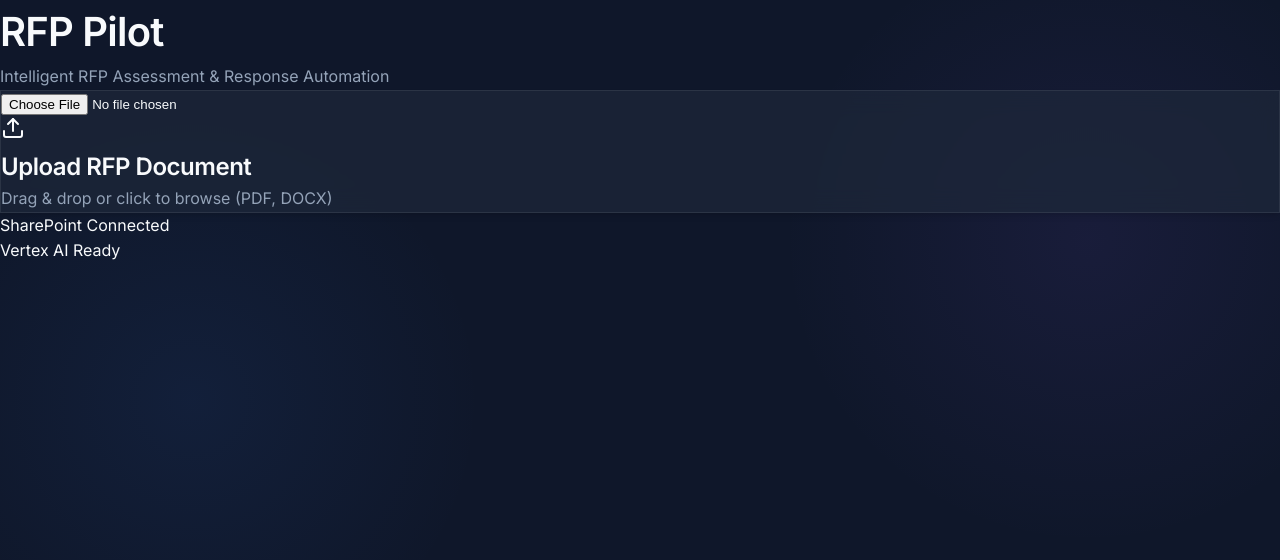
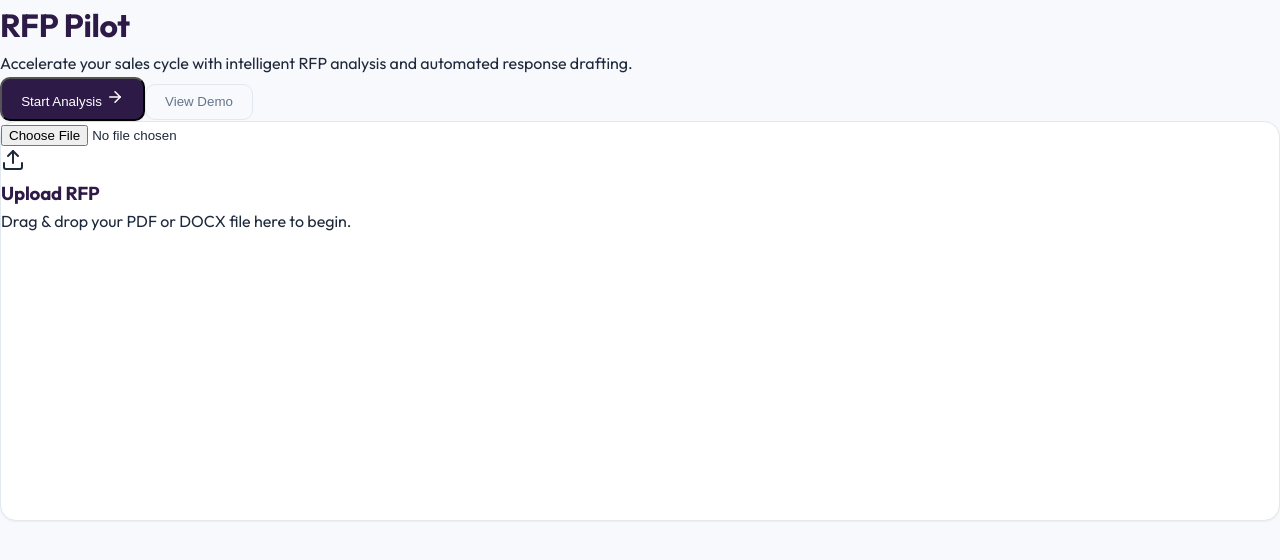
Before and after one commit to aayushisingh-2025/RFP_Pilot, a React (Vite) app: page / in a window 1280 px wide. Shown: the top 560 px of the page. Built offline with nearby package versions, Linux system fonts and the light colour scheme.

Commit message:
UI Overhaul: Corporate Clean theme, Sidebar fixes, Pie Chart added

```diff
--- a/package.json
+++ b/package.json
@@ -15,6 +15,7 @@
     "react": "^19.2.0",
     "react-dom": "^19.2.0",
     "react-router-dom": "^7.10.1",
+    "recharts": "^3.6.0",
     "uuid": "^13.0.0"
   },
   "devDependencies": {
--- a/src/index.css
+++ b/src/index.css
@@ -1,31 +1,36 @@
-@import url('https://fonts.googleapis.com/css2?family=Inter:wght@300;400;500;600;700&display=swap');
+@import url('https://fonts.googleapis.com/css2?family=Outfit:wght@300;400;500;600;700&display=swap');
 
 :root {
-  /* Premium Dark Theme Palette */
-  --bg-primary: #0f172a; /* Slate 900 */
-  --bg-secondary: #1e293b; /* Slate 800 */
-  --bg-card: rgba(30, 41, 59, 0.7);
+  /* Intelia-inspired Corporate Palette */
+  /* Primary: Deep Royal Blue/Purple from logo */
+  --color-primary: #2e1a47;
+  /* Secondary: Vibrant Cyan/Teal from logo */
+  --color-accent: #00d4ff;
+  /* Gradient: The core brand gradient */
+  --brand-gradient: linear-gradient(135deg, #2e1a47 0%, #1a0f2e 100%);
+  --accent-gradient: linear-gradient(135deg, #00d4ff 0%, #0056b3 100%);
 
-  --text-primary: #f8fafc; /* Slate 50 */
-  --text-secondary: #94a3b8; /* Slate 400 */
-  --text-muted: #64748b; /* Slate 500 */
+  --bg-page: #f8f9fc;
+  /* Very light cool gray */
+  --bg-card: #ffffff;
+  --bg-sidebar: #ffffff;
 
-  --accent-primary: #3b82f6; /* Blue 500 */
-  --accent-glow: rgba(59, 130, 246, 0.5);
-  --accent-gradient: linear-gradient(135deg, #3b82f6 0%, #8b5cf6 100%); /* Blue to Purple */
+  --text-primary: #1e293b;
+  --text-secondary: #64748b;
+  --text-muted: #94a3b8;
 
-  --success: #10b981; /* Emerald 500 */
-  --warning: #f59e0b; /* Amber 500 */
-  --danger: #ef4444; /* Red 500 */
+  --border-color: #e2e8f0;
 
-  --glass-border: rgba(255, 255, 255, 0.08);
-  --glass-highlight: rgba(255, 255, 255, 0.05);
+  --success: #10b981;
+  --warning: #f59e0b;
+  --danger: #ef4444;
 
-  --radius-sm: 8px;
-  --radius-md: 12px;
-  --radius-lg: 24px;
+  --shadow-sm: 0 1px 2px 0 rgb(0 0 0 / 0.05);
+  --shadow-md: 0 4px 6px -1px rgb(0 0 0 / 0.1), 0 2px 4px -2px rgb(0 0 0 / 0.1);
+  --shadow-lg: 0 10px 15px -3px rgb(0 0 0 / 0.1), 0 4px 6px -4px rgb(0 0 0 / 0.1);
 
-  --shadow-glow: 0 0 20px rgba(59, 130, 246, 0.15);
+  --radius-md: 10px;
+  --radius-lg: 16px;
 }
 
 * {
@@ -35,102 +40,95 @@
 }
 
 body {
-  font-family: 'Inter', sans-serif;
-  background-color: var(--bg-primary);
-  background-image:
-    radial-gradient(circle at 15% 50%, rgba(59, 130, 246, 0.08), transparent 25%),
-    radial-gradient(circle at 85% 30%, rgba(139, 92, 246, 0.08), transparent 25%);
+  font-family: 'Outfit', sans-serif;
+  background-color: var(--bg-page);
   color: var(--text-primary);
   line-height: 1.6;
   min-height: 100vh;
   overflow-x: hidden;
 }
 
-a {
-  color: inherit;
-  text-decoration: none;
+h1,
+h2,
+h3,
+h4,
+h5 {
+  color: var(--color-primary);
+  font-weight: 700;
+  letter-spacing: -0.01em;
 }
 
-button {
-  cursor: pointer;
-  font-family: inherit;
-  border: none;
-  background: none;
+/* Card Styling */
+.card {
+  background: var(--bg-card);
+  border: 1px solid var(--border-color);
+  border-radius: var(--radius-lg);
+  box-shadow: var(--shadow-sm);
+  transition: box-shadow 0.2s ease, transform 0.2s ease;
 }
 
-/* Glassmorphism Utilities */
-.glass-panel {
-  background: var(--bg-card);
-  backdrop-filter: blur(12px);
-  -webkit-backdrop-filter: blur(12px);
-  border: 1px solid var(--glass-border);
-  box-shadow: 0 4px 6px -1px rgba(0, 0, 0, 0.1), 0 2px 4px -1px rgba(0, 0, 0, 0.06);
+.card:hover {
+  box-shadow: var(--shadow-md);
 }
 
-.glass-panel:hover {
-  border-color: rgba(255,255,255,0.15);
+/* Sidebar */
+.sidebar {
+  background: var(--bg-sidebar);
+  border-right: 1px solid var(--border-color);
 }
 
-/* Typography */
-h1, h2, h3, h4, h5, h6 {
-  color: var(--text-primary);
-  font-weight: 600;
-  letter-spacing: -0.02em;
-}
-
-h1 { font-size: 2.5rem; }
-h2 { font-size: 2rem; }
-h3 { font-size: 1.5rem; }
-
-p { color: var(--text-secondary); }
-
-/* Custom Scrollbar */
-::-webkit-scrollbar {
-  width: 8px;
-}
-::-webkit-scrollbar-track {
-  background: transparent;
-}
-::-webkit-scrollbar-thumb {
-  background: var(--bg-secondary);
-  border-radius: 4px;
-}
-::-webkit-scrollbar-thumb:hover {
-  background: var(--text-muted);
-}
-
-/* Setup for Layout */
-.app-container {
-  display: grid;
-  grid-template-rows: auto 1fr;
-  min-height: 100vh;
-}
-
-.main-content {
-  padding: 2rem;
-  max-width: 1200px;
-  margin: 0 auto;
-  width: 100%;
-}
-
-/* Utility Classes */
+/* Buttons */
 .btn-primary {
-  background: var(--accent-gradient);
+  background: var(--color-primary);
   color: white;
-  padding: 0.75rem 1.5rem;
+  padding: 0.6rem 1.2rem;
   border-radius: var(--radius-md);
   font-weight: 500;
-  transition: all 0.3s ease;
-  box-shadow: var(--shadow-glow);
+  transition: all 0.2s;
+  box-shadow: var(--shadow-sm);
 }
 
 .btn-primary:hover {
-  transform: translateY(-2px);
-  box-shadow: 0 0 30px rgba(59, 130, 246, 0.3);
+  background: #1a0f2e;
+  transform: translateY(-1px);
+  box-shadow: var(--shadow-md);
 }
 
-.text-gradient {
-  background: var(--accent-gradient);
-  -webkit-background-clip: text;
-  -webkit-text-fill-color: transparent;
+.btn-accent {
+  background: var(--color-accent);
+  color: #0f172a;
+  padding: 0.6rem 1.2rem;
+  border-radius: var(--radius-md);
+  font-weight: 600;
+  transition: all 0.2s;
 }
+
+.btn-accent:hover {
+  filter: brightness(110%);
+}
+
+.btn-outline {
+  border: 1px solid var(--border-color);
+  background: transparent;
+  color: var(--text-secondary);
+  padding: 0.6rem 1.2rem;
+  border-radius: var(--radius-md);
+  font-weight: 500;
+  transition: all 0.2s;
+}
+
+.btn-outline:hover {
+  background: var(--bg-page);
+  color: var(--color-primary);
+  border-color: var(--color-primary);
+}
+
+/* Scrollbar */
+::-webkit-scrollbar {
+  width: 6px;
+}
+
+::-webkit-scrollbar-thumb {
+  background: #cbd5e1;
+  border-radius: 3px;
+}
--- a/src/pages/DashboardPage.jsx
+++ b/src/pages/DashboardPage.jsx
@@ -1,56 +1,38 @@
 import React, { useState, useEffect } from 'react';
 import { useParams, NavLink, Outlet, useNavigate } from 'react-router-dom';
 import { motion } from 'framer-motion';
-import { FileText, PieChart, MessageSquare, ChevronLeft, Save, Share } from 'lucide-react';
+import { FileText, PieChart, MessageSquare, ChevronLeft, Save, Share, Home, Settings } from 'lucide-react';
 
 const DashboardPage = () => {
     const { id } = useParams();
     const navigate = useNavigate();
-
-    // Basic mock metadata
     const docName = "Global_IT_Transformation_RFP_v2.docx";
 
     const tabs = [
-        { id: 'assessment', label: 'Assessment', icon: PieChart, path: '' }, // Default
+        { id: 'assessment', label: 'Assessment', icon: PieChart, path: '' },
         { id: 'draft', label: 'Draft Response', icon: FileText, path: 'draft' },
         { id: 'questions', label: 'Client Questions', icon: MessageSquare, path: 'questions' },
     ];
 
     return (
-        <div className="flex flex-col h-screen bg-[#0f172a] text-slate-100 font-sans">
-            {/* Top Header */}
-            <header className="h-16 border-b border-slate-700/50 bg-[#0f172a]/80 backdrop-blur-md flex items-center justify-between px-6 z-20">
-                <div className="flex items-center gap-4">
-                    <button
-                        onClick={() => navigate('/')}
-                        className="p-2 hover:bg-slate-800 rounded-lg text-slate-400 hover:text-white transition-colors"
-                    >
-                        <ChevronLeft size={20} />
-                    </button>
-                    <div>
-                        <h1 className="text-lg font-semibold text-white tracking-tight">RFP Workspace</h1>
-                        <p className="text-xs text-slate-400 font-mono">{docName}</p>
+        <div className="flex bg-[#f8f9fc] min-h-screen font-sans">
+
+            {/* Sidebar - Fixed Left */}
+            <aside className="w-72 bg-white border-r border-[#e2e8f0] flex flex-col fixed h-full z-10 shadow-sm">
+                <div className="h-20 flex items-center px-8 border-b border-[#f1f5f9]">
+                    <div className="flex items-center gap-2 text-[#2e1a47] font-bold text-2xl">
+                        <span>RFP Pilot</span>
                     </div>
                 </div>
 
-                <div className="flex items-center gap-3">
-                    <button className="flex items-center gap-2 px-3 py-1.5 text-sm font-medium text-slate-300 hover:text-white hover:bg-slate-800 rounded-md transition-all">
-                        <Save size={16} />
-                        Save to SharePoint
-                    </button>
-                    <button className="flex items-center gap-2 px-3 py-1.5 text-sm font-medium bg-blue-600 hover:bg-blue-500 text-white rounded-md shadow-lg shadow-blue-500/20 transition-all">
-                        <Share size={16} />
-                        Export
-                    </button>
-                </div>
-            </header>
+                <nav className="p-4 space-y-2 flex-1">
+                    <NavLink to="/" className="flex items-center gap-3 px-4 py-3 text-[#64748b] hover:bg-[#f1f5f9] rounded-lg transition-colors mb-6">
+                        <Home size={20} />
+                        <span className="font-medium">Home</span>
+                    </NavLink>
 
-            {/* Main Layout */}
-            <div className="flex flex-1 overflow-hidden">
-                {/* Sidebar / Tabs */}
-                <aside className="w-64 border-r border-slate-700/50 bg-[#1e293b]/50 p-4 flex flex-col gap-2">
-                    <div className="mb-4 px-2">
-                        <p className="text-xs font-semibold text-slate-500 uppercase tracking-wider mb-2">Modules</p>
+                    <div className="px-4 mb-2">
+                        <span className="text-xs font-semibold text-[#94a3b8] uppercase tracking-widest">RFP Modules</span>
                     </div>
 
                     {tabs.map((tab) => (
@@ -59,40 +41,69 @@ const DashboardPage = () => {
                             to={tab.path}
                             end={tab.path === ''}
                             className={({ isActive }) => `
-                flex items-center gap-3 px-3 py-3 rounded-xl transition-all duration-200 group
+                flex items-center gap-3 px-4 py-3 rounded-lg transition-all duration-200
                 ${isActive
-                                    ? 'bg-blue-600/10 text-blue-400 shadow-[0_0_20px_rgba(59,130,246,0.1)] border border-blue-500/20'
-                                    : 'text-slate-400 hover:bg-slate-800/50 hover:text-slate-200'}
+                                    ? 'bg-[#2e1a47] text-white shadow-md shadow-indigo-500/20'
+                                    : 'text-[#64748b] hover:bg-[#f1f5f9] hover:text-[#2e1a47]'}
               `}
                         >
                             <tab.icon size={20} />
-                            <span className="font-medium text-sm">{tab.label}</span>
-                            {tab.path === '' && (
-                                <div className="ml-auto w-2 h-2 rounded-full bg-green-500 shadow-[0_0_8px_rgba(16,185,129,0.5)]"></div>
-                            )}
+                            <span className="font-medium">{tab.label}</span>
                         </NavLink>
                     ))}
+                </nav>
 
-                    <div className="mt-auto">
-                        <div className="glass-panel p-4 rounded-xl">
-                            <p className="text-xs text-slate-400 mb-2">Strategy Score</p>
-                            <div className="h-2 w-full bg-slate-700/50 rounded-full overflow-hidden">
-                                <div className="h-full bg-gradient-to-r from-blue-500 to-purple-500 w-[82%]"></div>
-                            </div>
-                            <div className="flex justify-between mt-1">
-                                <span className="text-xs text-white font-bold">82/100</span>
-                                <span className="text-[10px] text-green-400 font-medium">PURSUE</span>
+                <div className="p-6 border-t border-[#f1f5f9] bg-[#f8fafc]">
+                    <div className="flex items-center gap-3">
+                        <div className="w-10 h-10 rounded-full bg-[#00d4ff] flex items-center justify-center text-[#2e1a47] font-bold">
+                            AS
+                        </div>
+                        <div className="flex-1 min-w-0">
+                            <p className="text-sm font-bold text-[#1e293b] truncate">Aayushi Singh</p>
+                            <p className="text-xs text-[#64748b]">Sales Lead</p>
+                        </div>
+                        <Settings size={18} className="text-[#94a3b8] cursor-pointer hover:text-[#2e1a47]" />
+                    </div>
+                </div>
+            </aside>
+
+            {/* Main Content - Scrollable Right */}
+            <div className="flex-1 ml-72 flex flex-col min-h-screen">
+
+                {/* Top Header */}
+                <header className="h-20 bg-white border-b border-[#e2e8f0] flex items-center justify-between px-8 shadow-sm text-[#1e293b] sticky top-0 z-20">
+                    <div className="flex items-center gap-4">
+                        <div className="p-2 bg-[#f1f5f9] rounded-lg">
+                            <FileText size={24} className="text-[#2e1a47]" />
+                        </div>
+                        <div>
+                            <h2 className="font-bold text-lg">{docName}</h2>
+                            <div className="flex items-center gap-2 text-xs text-[#64748b]">
+                                <span className="w-2 h-2 rounded-full bg-green-500"></span>
+                                Processing Complete
+                                <span>•</span>
+                                Last updated 2 mins ago
                             </div>
                         </div>
                     </div>
-                </aside>
 
-                {/* Content Area */}
-                <main className="flex-1 overflow-y-auto p-8 relative">
-                    <div className="max-w-5xl mx-auto pb-20">
+                    <div className="flex items-center gap-3">
+                        <button className="btn-outline flex items-center gap-2">
+                            <Save size={18} /> Save Draft
+                        </button>
+                        <button className="btn-primary flex items-center gap-2">
+                            <Share size={18} /> Export
+                        </button>
+                    </div>
+                </header>
+
+                {/* Page Content */}
+                <main className="flex-1 p-8 overflow-y-auto">
+                    <div className="max-w-6xl mx-auto">
                         <Outlet />
                     </div>
                 </main>
+
             </div>
         </div>
     );
--- a/src/pages/LandingPage.jsx
+++ b/src/pages/LandingPage.jsx
@@ -46,39 +46,44 @@ const LandingPage = () => {
     };
 
     return (
-        <div className="min-h-screen flex flex-col items-center justify-center relative overflow-hidden p-6">
-            {/* Background Elements */}
-            <div className="absolute top-0 left-0 w-full h-full overflow-hidden -z-10">
-                <div className="absolute top-[-10%] left-[-10%] w-[40%] h-[40%] bg-blue-600/20 rounded-full blur-[100px]" />
-                <div className="absolute bottom-[-10%] right-[-10%] w-[40%] h-[40%] bg-purple-600/20 rounded-full blur-[100px]" />
-            </div>
+        <div className="min-h-screen flex flex-col items-center justify-center relative bg-[#f8f9fc] text-[#1e293b]">
+            {/* Background Decor */}
+            <div className="absolute top-0 right-0 w-1/3 h-full bg-[#f1f5f9] -z-10 skew-x-12 origin-top" />
 
             <motion.div
                 initial={{ opacity: 0, y: 20 }}
                 animate={{ opacity: 1, y: 0 }}
                 transition={{ duration: 0.6 }}
-                className="max-w-2xl w-full text-center space-y-8"
+                className="max-w-4xl w-full flex flex-col md:flex-row items-center gap-16 px-8"
             >
-                <div className="space-y-4">
-                    <h1 className="text-5xl font-bold bg-clip-text text-transparent bg-gradient-to-r from-blue-400 to-purple-400">
-                        RFP Pilot
+                {/* Text Side */}
+                <div className="flex-1 space-y-6">
+                    <h1 className="text-6xl font-extrabold text-[#2e1a47] leading-tight">
+                        RFP <span className="text-[#00d4ff]">Pilot</span>
                     </h1>
-                    <p className="text-xl text-slate-400">
-                        Intelligent RFP Assessment & Response Automation
+                    <p className="text-xl text-[#64748b]">
+                        Accelerate your sales cycle with intelligent RFP analysis and automated response drafting.
                     </p>
+                    <div className="flex gap-4 pt-4">
+                        <button onClick={() => document.getElementById('file-input').click()} className="btn-primary flex items-center gap-2">
+                            Start Analysis <ArrowRight size={18} />
+                        </button>
+                        <button className="btn-outline">View Demo</button>
+                    </div>
                 </div>
 
+                {/* Upload Card Side */}
                 <motion.div
-                    className={`glass-panel rounded-2xl p-12 border-2 border-dashed transition-all duration-300 cursor-pointer
-            ${isDragging ? 'border-blue-500 bg-blue-500/10' : 'border-slate-700 hover:border-slate-600'}
-            ${isUploading ? 'pointer-events-none' : ''}
+                    className={`flex-1 w-full card p-10 flex flex-col items-center justify-center text-center cursor-pointer border-2 border-dashed transition-all duration-300
+            ${isDragging ? 'border-[#00d4ff] bg-[#eff6ff]' : 'border-slate-300 hover:border-[#2e1a47]'}
+            ${isUploading ? 'pointer-events-none opacity-80' : ''}
           `}
+                    style={{ minHeight: '400px' }}
                     onDragOver={handleDragOver}
                     onDragLeave={handleDragLeave}
                     onDrop={handleDrop}
                     onClick={() => document.getElementById('file-input').click()}
-                    whileHover={{ scale: 1.01 }}
-                    whileTap={{ scale: 0.99 }}
+                    whileHover={{ scale: 1.02 }}
                 >
                     <input
                         type="file"
@@ -88,38 +93,28 @@ const LandingPage = () => {
                         onChange={handleFileSelect}
                     />
 
-                    <div className="flex flex-col items-center gap-6">
-                        <div className={`p-4 rounded-full bg-slate-800/50 transition-all duration-500 ${isUploading ? 'animate-pulse' : ''}`}>
+                    <div className="bg-[#f1f5f9] p-6 rounded-full mb-6">
                         {isUploading ? (
-                                <CheckCircle className="w-12 h-12 text-blue-500" />
+                            <motion.div
+                                animate={{ rotate: 360 }}
+                                transition={{ repeat: Infinity, duration: 1, ease: "linear" }}
+                            >
+                                <CheckCircle className="w-12 h-12 text-[#00d4ff]" />
+                            </motion.div>
                         ) : (
-                                <Upload className="w-12 h-12 text-blue-400" />
+                            <Upload className="w-12 h-12 text-[#2e1a47]" />
                         )}
                     </div>
 
-                        <div className="space-y-2">
-                            <h3 className="text-xl font-semibold text-white">
-                                {isUploading ? 'Processing RFP...' : 'Upload RFP Document'}
+                    <h3 className="text-2xl font-bold text-[#1e293b] mb-2">
+                        {isUploading ? 'Analyzing Document...' : 'Upload RFP'}
                     </h3>
-                            <p className="text-slate-400">
+                    <p className="text-[#64748b] max-w-xs mx-auto">
                         {isUploading
-                                    ? 'Analyzing requirements, extracting criteria...'
-                                    : 'Drag & drop or click to browse (PDF, DOCX)'}
+                            ? 'Extracting criteria, assessing risk, and matching capabilities...'
+                            : 'Drag & drop your PDF or DOCX file here to begin.'}
                     </p>
-                        </div>
-                    </div>
                 </motion.div>
-
-                <div className="flex justify-center gap-4 text-sm text-slate-500">
-                    <span className="flex items-center gap-2">
-                        <div className="w-2 h-2 rounded-full bg-green-500" />
-                        SharePoint Connected
-                    </span>
-                    <span className="flex items-center gap-2">
-                        <div className="w-2 h-2 rounded-full bg-blue-500" />
-                        Vertex AI Ready
-                    </span>
-                </div>
             </motion.div>
         </div>
     );
```
Also changed, not shown: gcp_setup/setup_instructions.md (+1 -1 lines), src/components/AssessmentView.jsx (+95 -75 lines), 2 other files (tests, documents, lock files or other folders). Lines whose indentation alone changed are shown as unchanged.
